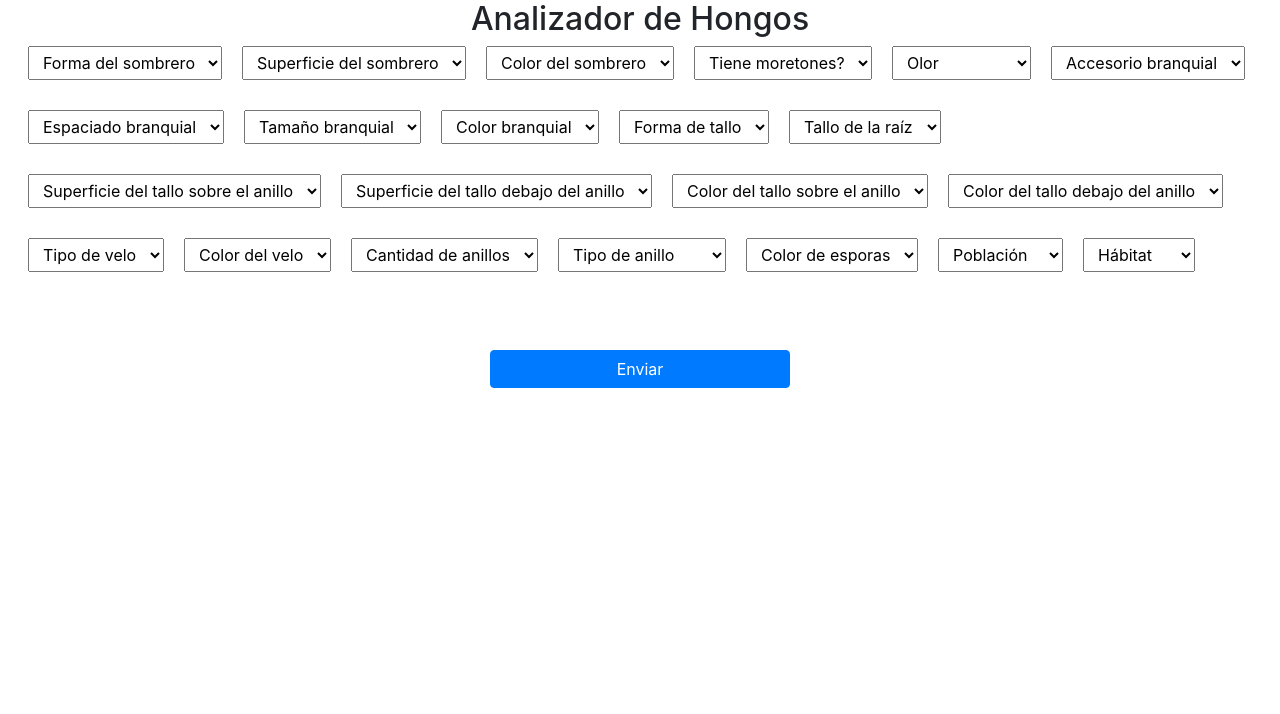
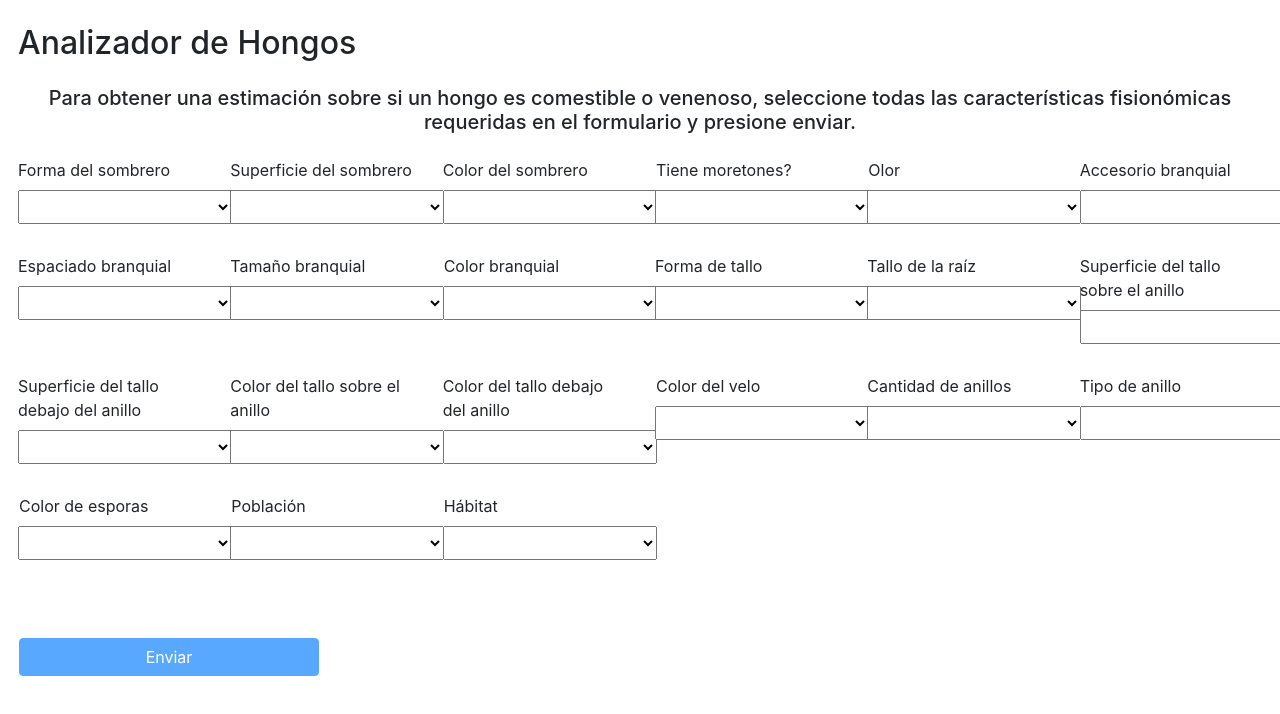
Before and after one commit to AgusLop0921/sia, an Angular app: page / in a window 1280 px wide. Shown: the top 714 px of the page. Built offline with nearby package versions, Linux system fonts and the light colour scheme.

Commit message:
last change

```diff
--- a/src/app/app.component.html
+++ b/src/app/app.component.html
@@ -1,27 +1,47 @@
-<div class="row mb-5 main-container">
+<div class="containe-fluid mt-4">
+
+  <div class="row mb-5">
+    <div class="row px-5">
       <h2>Analizador de Hongos</h2>
+
+    </div>
+    <div class="row my-3 px-5 text-center">
+      <div class="row px-3">
+        <h5>Para obtener una estimación sobre si un hongo es comestible o venenoso, seleccione todas las características
+          fisionómicas requeridas en el formulario y presione enviar.
+        </h5>
+      </div>
+
+    </div>
     <div class="row px-5">
       <form [formGroup]="form">
+        <div class="row">
+          <div class="col-md-2">
+            <label for="miselect">Forma del sombrero</label>
             <select class="selectTag" name="miselect" formControlName="cap_shape">
-        <option value="" disabled="disabled">Forma del sombrero</option>
+              <option disabled selected>Selecciona una opción</option>
               <option value="b">Campana</option>
               <option value="c">Cónica</option>
-        <option value="x">convexa</option>
+              <option value="x">Convexa</option>
               <option value="f">Plana</option>
               <option value="k">Nudosa</option>
               <option value="s">Hundida</option>
             </select>
-
+          </div>
+          <div class="col-md-2">
+            <label for="miselect">Superficie del sombrero</label>
             <select class="selectTag" name="miselect" formControlName="cap_surface">
-        <option value="" disabled="disabled">Superficie del sombrero</option>
+              <option disabled selected>Selecciona una opción</option>
               <option value="f">Fibrosa</option>
               <option value="g">Ranuras</option>
               <option value="y">Escamosa</option>
               <option value="s">Lisa</option>
             </select>
-
+          </div>
+          <div class="col-md-2">
+            <label for="miselect">Color del sombrero</label>
             <select class="selectTag" name="miselect" formControlName="cap_color">
-        <option value="" disabled="disabled">Color del sombrero</option>
+              <option disabled selected>Selecciona una opción</option>
               <option value="n">Marron</option>
               <option value="b">Beige</option>
               <option value="c">Canela</option>
@@ -33,15 +53,24 @@
               <option value="w">Blanco</option>
               <option value="y">Amarillo</option>
             </select>
-
+          </div>
+          <div class="col-md-2">
+            <div class="row px-3">
+              <label for="miselect">Tiene moretones?</label>
+            </div>
             <select class="selectTag" name="miselect" formControlName="bruises">
-        <option value="" disabled="disabled">Tiene moretones?</option>
+              <option disabled selected>Selecciona una opción</option>
               <option value="t">Si</option>
               <option value="f">No</option>
             </select>
+          </div>
+          <div class="col-md-2">
+            <div class="row px-3">
 
+              <label for="miselect">Olor</label>
+            </div>
             <select class="selectTag" name="miselect" formControlName="odor">
-        <option value="" disabled="disabled">Olor</option>
+              <option disabled selected>Selecciona una opción</option>
               <option value="a">Almendra</option>
               <option value="l">Anís</option>
               <option value="c">Creosota</option>
@@ -52,30 +81,43 @@
               <option value="p">Amargo</option>
               <option value="s">Picante</option>
             </select>
-
+          </div>
+          <div class="col-md-2">
+            <label for="miselect">Accesorio branquial</label>
             <select class="selectTag" name="miselect" formControlName="gill_attachment">
-        <option value="" disabled="disabled">Accesorio branquial</option>
+              <option disabled selected>Selecciona una opción</option>
               <option value="a">Adjunto</option>
               <!-- <option value="d" >Descendente</option> -->
               <option value="f">Libre</option>
               <!-- <option value="n" >Entallado</option> -->
             </select>
-
+          </div>
+        </div>
+        <div class="row">
+          <div class="col-md-2">
+            <label for="miselect">Espaciado branquial</label>
             <select class="selectTag" name="miselect" formControlName="gill_spacing">
-        <option value="" disabled="disabled">Espaciado branquial</option>
+              <option disabled selected>Selecciona una opción</option>
               <option value="c">Corto</option>
               <option value="w">Largo</option>
               <!-- <option value="d" >Distante</option> -->
             </select>
-
+          </div>
+          <div class="col-md-2">
+            <label for="miselect">Tamaño branquial</label>
             <select class="selectTag" name="miselect" formControlName="gill_size">
-        <option value="" disabled="disabled">Tamaño branquial</option>
+              <option disabled selected>Selecciona una opción</option>
               <option value="b">Ancho</option>
               <option value="n">Angosto</option>
             </select>
+          </div>
+          <div class="col-md-2">
+            <div class="row px-3">
+              <label for="miselect">Color branquial</label>
 
+            </div>
             <select class="selectTag" name="miselect" formControlName="gill_color">
-        <option value="" disabled="disabled">Color branquial</option>
+              <option disabled selected>Selecciona una opción</option>
               <option value="k">Negro</option>
               <option value="n">Marron</option>
               <option value="b">Beige</option>
@@ -89,15 +131,19 @@
               <option value="w">Blanco</option>
               <option value="y">Amarillo</option>
             </select>
-
+          </div>
+          <div class="col-md-2">
+            <label for="miselect">Forma de tallo</label>
             <select class="selectTag" name="miselect" formControlName="stalk_shape">
-        <option value="" disabled="disabled">Forma de tallo</option>
+              <option disabled selected>Selecciona una opción</option>
               <option value="e">Redondeado</option>
               <option value="t">Afilado</option>
             </select>
-
+          </div>
+          <div class="col-md-2">
+            <label for="miselect">Tallo de la raíz</label>
             <select class="selectTag" name="miselect" formControlName="stalk_root">
-        <option value="" disabled="disabled">Tallo de la raíz</option>
+              <option disabled selected>Selecciona una opción</option>
               <option value="b">Bulboso</option>
               <option value="c">Club</option>
               <!-- <option value="u" >Copa</option> -->
@@ -106,25 +152,33 @@
               <option value="r">Enraizado</option>
               <option value="?">Indeterminado</option>
             </select>
-
+          </div>
+          <div class="col-md-2">
+            <label for="miselect">Superficie del tallo sobre el anillo</label>
             <select class="selectTag" name="miselect" formControlName="stalk_surface_above_ring">
-        <option value="" disabled="disabled">Superficie del tallo sobre el anillo</option>
+              <option disabled selected>Selecciona una opción</option>
               <option value="f">Fibroso</option>
               <option value="y">Escamoso</option>
               <option value="k">Sedoso</option>
               <option value="s">Liso</option>
             </select>
-
+          </div>
+        </div>
+        <div class="row">
+          <div class="col-md-2">
+            <label for="miselect">Superficie del tallo debajo del anillo</label>
             <select class="selectTag" name="miselect" formControlName="stalk_surface_below_ring">
-        <option value="" disabled="disabled">Superficie del tallo debajo del anillo</option>
+              <option disabled selected>Selecciona una opción</option>
               <option value="f">Fibroso</option>
               <option value="y">Escamoso</option>
               <option value="k">Sedoso</option>
               <option value="s">Liso</option>
             </select>
-
+          </div>
+          <div class="col-md-2">
+            <label for="miselect">Color del tallo sobre el anillo</label>
             <select class="selectTag" name="miselect" formControlName="stalk_color_above_ring">
-        <option value="" disabled="disabled">Color del tallo sobre el anillo</option>
+              <option disabled selected>Selecciona una opción</option>
               <option value="n">Marron</option>
               <option value="b">Beige</option>
               <option value="c">Canela</option>
@@ -135,9 +189,11 @@
               <option value="w">Blanco</option>
               <option value="y">Amarillo</option>
             </select>
-
+          </div>
+          <div class="col-md-2">
+            <label for="miselect">Color del tallo debajo del anillo</label>
             <select class="selectTag" name="miselect" formControlName="stalk_color_below_ring">
-        <option value="" disabled="disabled">Color del tallo debajo del anillo</option>
+              <option disabled selected>Selecciona una opción</option>
               <option value="n">Marron</option>
               <option value="b">Beige</option>
               <option value="c">Canela</option>
@@ -148,40 +204,48 @@
               <option value="w">Blanco</option>
               <option value="y">Amarillo</option>
             </select>
+          </div>
 
+          <div class="col-md-2">
+            <div class="row px-3">
+              <label for="miselect">Color del velo</label>
 
-      <select class="selectTag" name="miselect" formControlName="veil_type">
-        <option value="" disabled="disabled">Tipo de velo</option>
-        <option value="p">Parcial</option>
-        <!-- <option value="u" >Universal</option> -->
-      </select>
-
+            </div>
             <select class="selectTag" name="miselect" formControlName="veil_color">
-        <option value="" disabled="disabled">Color del velo</option>
+              <option disabled selected>Selecciona una opción</option>
               <option value="n">Marron</option>
               <option value="o">Naranja</option>
               <option value="w">Blanco</option>
               <option value="y">Amarillo</option>
             </select>
-
+          </div>
+          <div class="col-md-2">
+            <label for="miselect">Cantidad de anillos</label>
             <select class="selectTag" name="miselect" formControlName="ring_number">
-        <option value="" disabled="disabled">Cantidad de anillos</option>
+              <option disabled selected>Selecciona una opción</option>
               <option value="n">Ninguno</option>
               <option value="o">Uno</option>
               <option value="t">Dos</option>
             </select>
-
+          </div>
+          <div class="col-md-2">
+            <label for="miselect">Tipo de anillo</label>
             <select class="selectTag" name="miselect" formControlName="ring_type">
-        <option value="" disabled="disabled">Tipo de anillo</option>
+              <option disabled selected>Selecciona una opción</option>
               <option value="e">Evanescente</option>
               <option value="f">Resplandeciente</option>
               <option value="l">Grande</option>
               <option value="n">Ninguno</option>
               <option value="p">Colgante</option>
             </select>
+          </div>
+          <div class="col-md-2">
+            <div class="row px-3">
+              <label for="miselect">Color de esporas</label>
 
+            </div>
             <select class="selectTag" name="miselect" formControlName="spore_print_color">
-        <option value="" disabled="disabled">Color de esporas</option>
+              <option disabled selected>Selecciona una opción</option>
               <option value="k">Negro</option>
               <option value="n">Marron</option>
               <option value="b">Beige</option>
@@ -194,9 +258,14 @@
               <!-- <option value="u" >Amarillo</option> -->
 
             </select>
+          </div>
+          <div class="col-md-2">
+            <div class="row px-3">
+              <label for="miselect">Población</label>
 
+            </div>
             <select class="selectTag" name="miselect" formControlName="population">
-        <option value="" disabled="disabled">Población</option>
+              <option disabled selected>Selecciona una opción</option>
               <option value="a">Abundante</option>
               <option value="c">Agrupada</option>
               <option value="n">Numerosa</option>
@@ -204,9 +273,14 @@
               <option value="v">Varios</option>
               <option value="y">Solitario</option>
             </select>
+          </div>
+          <div class="col-md-2">
+            <div class="row px-3">
+              <label for="miselect">Hábitat</label>
 
+            </div>
             <select class="selectTag" name="miselect" formControlName="habitat">
-        <option value="" disabled="disabled">Hábitat</option>
+              <option disabled selected>Selecciona una opción</option>
               <option value="g">Pastos</option>
               <option value="l">Hojas</option>
               <option value="m">Prados</option>
@@ -215,19 +289,21 @@
               <option value="w">Residuos</option>
               <option value="d">Bosques</option>
             </select>
-      <div class="row main-container mt-5">
-        <button class="btn btn-primary" (click)="sendData()">Enviar</button>
+          </div>
+        </div>
+        <div class="row px-3 mt-5">
+          <button class="btn btn-primary" (click)="sendData()" [disabled]="!form.valid">Enviar</button>
         </div>
       </form>
 
-
       <div *ngIf="submitted" class="row mt-5 w-100 main-container">
         <div *ngIf="poisonous" class="card-danger p-5">
-        <h2>Es venenoso! D:</h2>
+          <h2>Es venenoso!</h2>
         </div>
         <div *ngIf="!poisonous" class="card-ok p-5">
-        <h2>Podes comerlo! :D</h2>
+          <h2>Es comestible!</h2>
         </div>
       </div>
     </div>
   </div>
+</div>
--- a/src/app/app.component.ts
+++ b/src/app/app.component.ts
@@ -33,7 +33,7 @@ export class AppComponent {
       stalk_surface_below_ring: ['', Validators.required],
       stalk_color_above_ring: ['', Validators.required],
       stalk_color_below_ring: ['', Validators.required],
-      veil_type: ['', Validators.required],
+      veil_type: ['p', Validators.required],
       veil_color: ['', Validators.required],
       ring_number: ['', Validators.required],
       ring_type: ['', Validators.required],
@@ -48,7 +48,7 @@ export class AppComponent {
     const body = this.form.getRawValue();
     this.service.checkMushroom(body)
       .subscribe(result => {
-        if (result === 'p') {
+        if (result.result === 'p') {
           this.poisonous = true;
         }
         else {
```
Also changed, not shown: src/app/app.component.styl (+6 -2 lines). Lines whose indentation alone changed are shown as unchanged.
